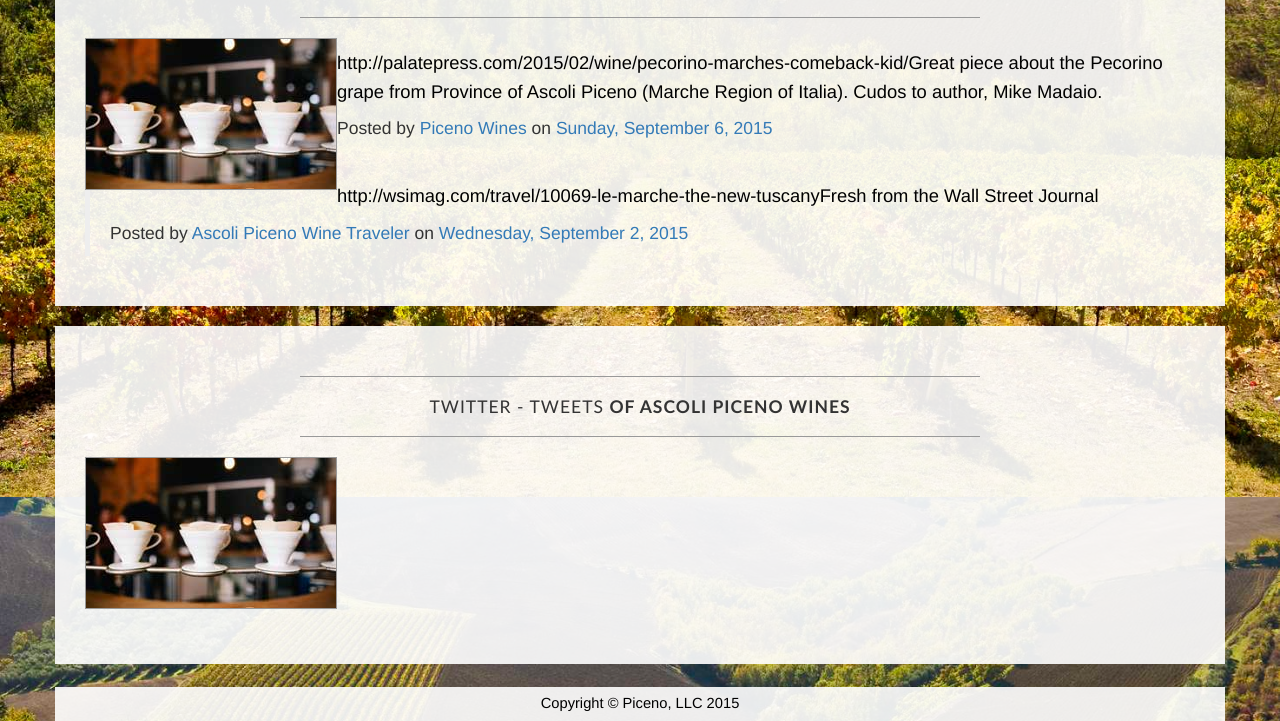
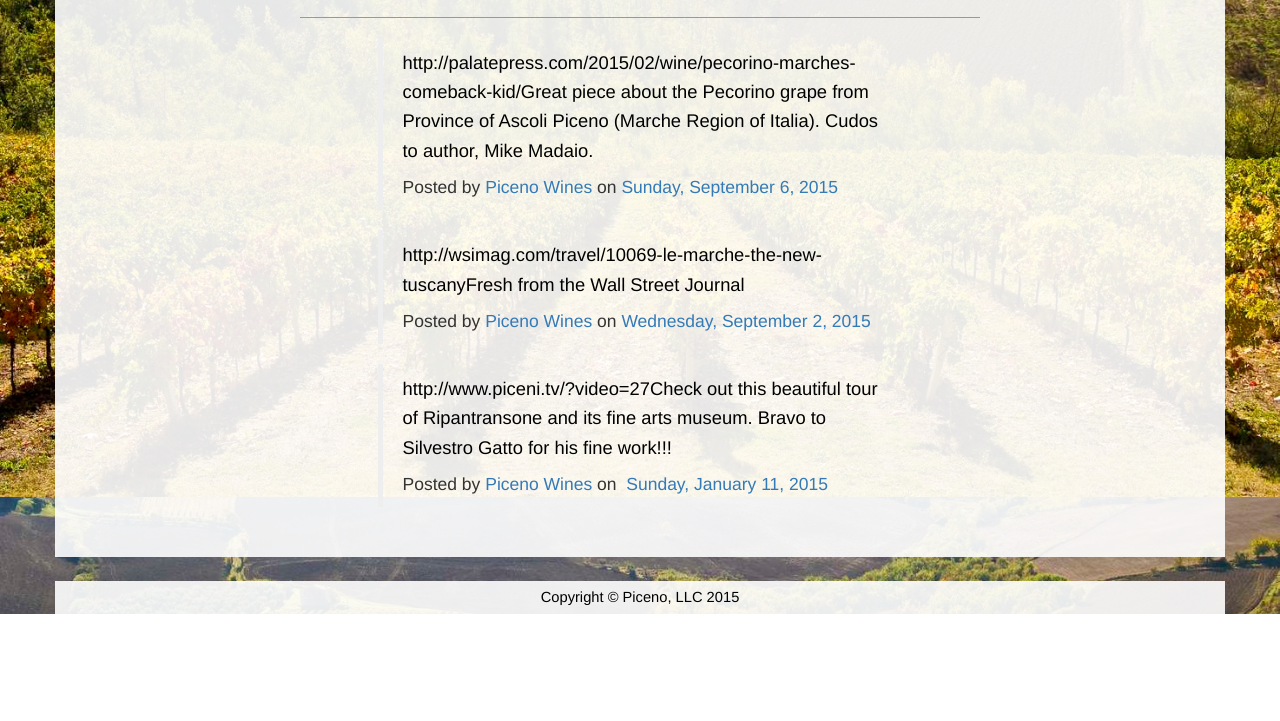
Before and after one commit to lumberjackchester/AscoiPiceno, a plain HTML site: page news.html in a window 1280 px wide. Shown: the part 355-1076 px from the top of the page. After the commit the page ends 969 px from the top, so only its background shows below. Drawn offline with Linux system fonts and the light colour scheme.

Commit message:
embeding facebook posts

```diff
--- a/css/business-casual.css
+++ b/css/business-casual.css
@@ -306,3 +306,7 @@ footer {
 .wines img {
     margin: auto;
 }
+
+.fb-embed{
+    margin-bottom: 20px;
+}
--- a/news.html
+++ b/news.html
@@ -33,28 +33,22 @@
 
 <body>
     <script>
-  window.fbAsyncInit = function() {
+        window.fbAsyncInit = function () {
             FB.init({
-      appId      : '803185256469448',
-      xfbml      : true,
-      version    : 'v2.4'
+                appId: '803185256469448',
+                xfbml: true,
+                version: 'v2.4'
             });
         };
 
-  (function(d, s, id){
+        (function (d, s, id) {
             var js, fjs = d.getElementsByTagName(s)[0];
-     if (d.getElementById(id)) {return;}
+            if (d.getElementById(id)) { return; }
             js = d.createElement(s); js.id = id;
             js.src = "//connect.facebook.net/en_US/sdk.js";
             fjs.parentNode.insertBefore(js, fjs);
         }(document, 'script', 'facebook-jssdk'));
     </script>
-<div
-  class="fb-like"
-  data-share="true"
-  data-width="450"
-  data-show-faces="true">
-</div>
     <div class="brand"><a href="index.html">Piceno Wines</a></div>
     <!-- Navigation -->
     <nav class="navbar navbar-default" role="navigation">
@@ -121,15 +115,52 @@
                         <strong>from Ascoli Piceno Wines</strong>
                     </h2>
                     <hr>
-                    <img class="img-responsive img-border img-left" src="img/intro-pic.jpg" alt="">
                     <hr class="visible-xs">
-					<div id="fb-root"></div><script>(function(d, s, id) {  var js, fjs = d.getElementsByTagName(s)[0];  if (d.getElementById(id)) return;  js = d.createElement(s); js.id = id;  js.src = "//connect.facebook.net/en_US/sdk.js#xfbml=1&version=v2.3";  fjs.parentNode.insertBefore(js, fjs);}(document, 'script', 'facebook-jssdk'));</script><div class="fb-post" data-href="https://www.facebook.com/PicenoWines/posts/822696814512846" data-width="500"><div class="fb-xfbml-parse-ignore"><blockquote cite="https://www.facebook.com/PicenoWines/posts/822696814512846"><p>http://palatepress.com/2015/02/wine/pecorino-marches-comeback-kid/Great piece about the Pecorino grape from Province of Ascoli Piceno (Marche Region of Italia). Cudos to author, Mike Madaio.</p>Posted by <a href="https://www.facebook.com/PicenoWines">Piceno Wines</a> on&nbsp;<a href="https://www.facebook.com/PicenoWines/posts/822696814512846">Sunday, September 6, 2015</a></blockquote></div></div>
-               <div id="fb-root"></div><script>(function(d, s, id) {  var js, fjs = d.getElementsByTagName(s)[0];  if (d.getElementById(id)) return;  js = d.createElement(s); js.id = id;  js.src = "//connect.facebook.net/en_US/sdk.js#xfbml=1&version=v2.3";  fjs.parentNode.insertBefore(js, fjs);}(document, 'script', 'facebook-jssdk'));</script><div class="fb-post" data-href="https://www.facebook.com/AscoliPicenoWineTraveler/posts/820413514741176" data-width="500"><div class="fb-xfbml-parse-ignore"><blockquote cite="https://www.facebook.com/AscoliPicenoWineTraveler/posts/820413514741176"><p>http://wsimag.com/travel/10069-le-marche-the-new-tuscanyFresh from the Wall Street Journal</p>Posted by <a href="https://www.facebook.com/AscoliPicenoWineTraveler">Ascoli Piceno Wine Traveler</a> on&nbsp;<a href="https://www.facebook.com/AscoliPicenoWineTraveler/posts/820413514741176">Wednesday, September 2, 2015</a></blockquote></div></div>
+                    <div class="col-lg-3"></div>
 
+                    <div class="col-lg-6">
+                        <div class="fb-embed">
+                            <div id="fb-root"></div>
+                            <script>(function (d, s, id) { var js, fjs = d.getElementsByTagName(s)[0]; if (d.getElementById(id)) return; js = d.createElement(s); js.id = id; js.src = "//connect.facebook.net/en_US/sdk.js#xfbml=1&version=v2.3"; fjs.parentNode.insertBefore(js, fjs); }(document, 'script', 'facebook-jssdk'));</script>
+                            <div class="fb-post" data-href="https://www.facebook.com/PicenoWines/posts/822696814512846" data-width="500">
+                                <div class="fb-xfbml-parse-ignore">
+                                    <blockquote cite="https://www.facebook.com/PicenoWines/posts/822696814512846">
+                                        <p>http://palatepress.com/2015/02/wine/pecorino-marches-comeback-kid/Great piece about the Pecorino grape from Province of Ascoli Piceno (Marche Region of Italia). Cudos to author, Mike Madaio.</p>
+                                        Posted by <a href="https://www.facebook.com/PicenoWines">Piceno Wines</a> on&nbsp;<a href="https://www.facebook.com/PicenoWines/posts/822696814512846">Sunday, September 6, 2015</a>
+                                    </blockquote>
+                                </div>
+                            </div>
+                        </div>
+                        <div class="fb-embed">
+                            <div id="fb-root"></div>
+                            <script>(function (d, s, id) { var js, fjs = d.getElementsByTagName(s)[0]; if (d.getElementById(id)) return; js = d.createElement(s); js.id = id; js.src = "//connect.facebook.net/en_US/sdk.js#xfbml=1&version=v2.3"; fjs.parentNode.insertBefore(js, fjs); }(document, 'script', 'facebook-jssdk'));</script>
+                            <div class="fb-post" data-href="https://www.facebook.com/PicenoWines/posts/820413514741176" data-width="500">
+                                <div class="fb-xfbml-parse-ignore">
+                                    <blockquote cite="https://www.facebook.com/PicenoWines/posts/820413514741176">
+                                        <p>http://wsimag.com/travel/10069-le-marche-the-new-tuscanyFresh from the Wall Street Journal</p>Posted by <a href="https://www.facebook.com/PicenoWines">Piceno Wines</a> on&nbsp;<a href="https://www.facebook.com/PicenoWines/posts/820413514741176">Wednesday, September 2, 2015</a>
+                                    </blockquote>
+                                </div>
+                            </div>
+                        </div>
+                        <div class="fb-embed">
+                            <div id="fb-root"></div>
+                            <script>(function (d, s, id) { var js, fjs = d.getElementsByTagName(s)[0]; if (d.getElementById(id)) return; js = d.createElement(s); js.id = id; js.src = "//connect.facebook.net/en_US/sdk.js#xfbml=1&version=v2.3"; fjs.parentNode.insertBefore(js, fjs); }(document, 'script', 'facebook-jssdk'));</script><div class="fb-post" data-href="https://www.facebook.com/PicenoWines/posts/703189696463559" data-width="500">
+                                <div class="fb-xfbml-parse-ignore">
+                                    <blockquote cite="https://www.facebook.com/PicenoWines/posts/703189696463559">
+                                        <p>http://www.piceni.tv/?video=27Check out this beautiful tour of Ripantransone and its fine arts museum. Bravo to Silvestro Gatto for his fine work!!!</p>Posted by <a href="https://www.facebook.com/PicenoWines">Piceno Wines</a> on&nbsp;<a href="https://www.facebook.com/PicenoWines/posts/703189696463559">
+                                            Sunday, January 11, 2015
+                                        </a>
+                                    </blockquote>
+                                </div>
+                            </div>
+                        </div>
+
+                    </div>
+                    <div class="col-lg-3"></div>
                 </div>
                 <div class="clearfix"></div>
             </div>
-            <div class="box">
+            <!--<div class="box">
                 <div class="col-lg-12">
                     <hr>
                     <h2 class="intro-text text-center">
@@ -144,7 +175,7 @@
 
                 </div>
                 <div class="clearfix"></div>
-            </div>
+            </div>-->
         </div>
         <div class="row">
             <footer>
@@ -161,10 +192,12 @@
     <script src="js/bootstrap.min.js"></script>
 
     <script>
-  (function(i,s,o,g,r,a,m){i['GoogleAnalyticsObject']=r;i[r]=i[r]||function(){
-  (i[r].q=i[r].q||[]).push(arguments)},i[r].l=1*new Date();a=s.createElement(o),
-  m=s.getElementsByTagName(o)[0];a.async=1;a.src=g;m.parentNode.insertBefore(a,m)
-  })(window,document,'script','//www.google-analytics.com/analytics.js','ga');
+        (function (i, s, o, g, r, a, m) {
+            i['GoogleAnalyticsObject'] = r; i[r] = i[r] || function () {
+                (i[r].q = i[r].q || []).push(arguments)
+            }, i[r].l = 1 * new Date(); a = s.createElement(o),
+            m = s.getElementsByTagName(o)[0]; a.async = 1; a.src = g; m.parentNode.insertBefore(a, m)
+        })(window, document, 'script', '//www.google-analytics.com/analytics.js', 'ga');
 
         ga('create', 'UA-67256255-1', 'auto');
         ga('send', 'pageview');
```
Lines whose indentation alone changed are shown as unchanged.
